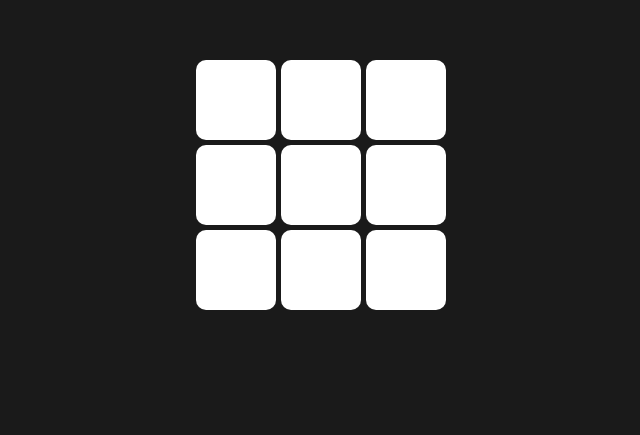
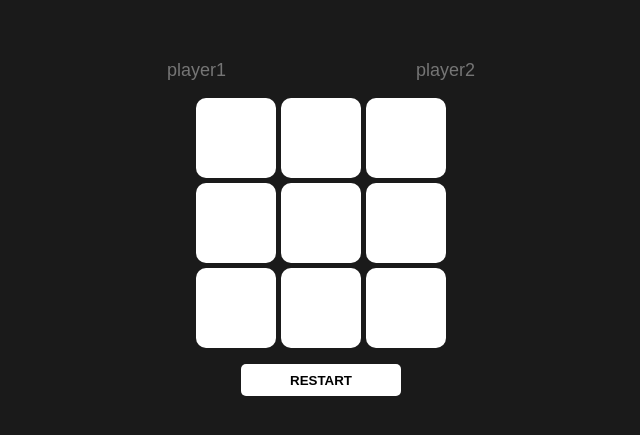
Before and after one commit to AggelosAlmouti/tic-tac-toe, a plain HTML site: page index.html in a window 1280 px wide. Shown: the part 215-650 px from the top of the page, without its empty margins (319-959 px from the left). Drawn offline with Linux system fonts and the light colour scheme.

Commit message:
finish player name and buttin UI

```diff
--- a/app.js
+++ b/app.js
@@ -74,6 +74,11 @@ const gameBoardController = {
     },
 };
 
+//todo
+// const displayController = {
+
+// }
+
 const player1 = createPlayer('player1', 'x');
 const player2 = createPlayer('player2', 'o');
 
@@ -94,7 +99,6 @@ squares.forEach(square => {
                 if (square.innerHTML == '') {
                     gameBoardController.update(position_x, position_y, symbol);
                     square.innerHTML = symbol;
-                    console.log(gameBoard);
                     let winner;
                     if (winner = gameBoardController.gameOver()) {
                         stop = true;
--- a/index.html
+++ b/index.html
@@ -11,6 +11,11 @@
 
 <body>
     <content>
+        <h1 class="results">XXXXXXXXXXXXXXX WINS!</h1>
+        <div class="players">
+            <input type="text" class="player1" placeholder="player1" maxlength="15">
+            <input type="text" class="player2" placeholder="player2" maxlength="15">
+        </div>
         <div class="gameboard">
             <div class="square" data-index="00"></div>
             <div class="square" data-index="01"></div>
@@ -22,6 +27,7 @@
             <div class="square" data-index="21"></div>
             <div class="square" data-index="22"></div>
         </div>
+        <button class="restart">RESTART</button>
     </content>
 </body>
 
--- a/style.css
+++ b/style.css
@@ -4,6 +4,7 @@ body {
     font-family: Roboto Mono, sans-serif;
     background-color: #1a1a1a;
     margin: 0;
+    color: white;
 }
 
 content {
@@ -11,6 +12,34 @@ content {
     display: flex;
     justify-content: center;
     align-items: center;
+    flex-direction: column;
+}
+
+h1 {
+    opacity: 0;
+}
+
+.players {
+    display: flex;
+    gap: 2rem;
+    margin-bottom: 1rem;
+}
+
+.player1,
+.player2 {
+    background-color: inherit;
+    border: none;
+    color: white;
+    font-size: large;
+    width: 8.5rem;
+}
+
+.player2 {
+    text-align: right;
+}
+
+input:focus {
+    outline: none;
 }
 
 .gameboard {
@@ -22,6 +51,7 @@ content {
 
 .square {
     background-color: white;
+    color: black;
     border-radius: 10px;
     width: 5rem;
     height: 5rem;
@@ -35,3 +65,17 @@ content {
 .square:hover {
     cursor: pointer;
 }
+
+button {
+    margin-top: 1rem;
+    background-color: white;
+    border: none;
+    border-radius: 5px;
+    height: 2rem;
+    width: 10rem;
+    font-weight: bold;
+}
+
+button:hover {
+    cursor: pointer;
+}
```
